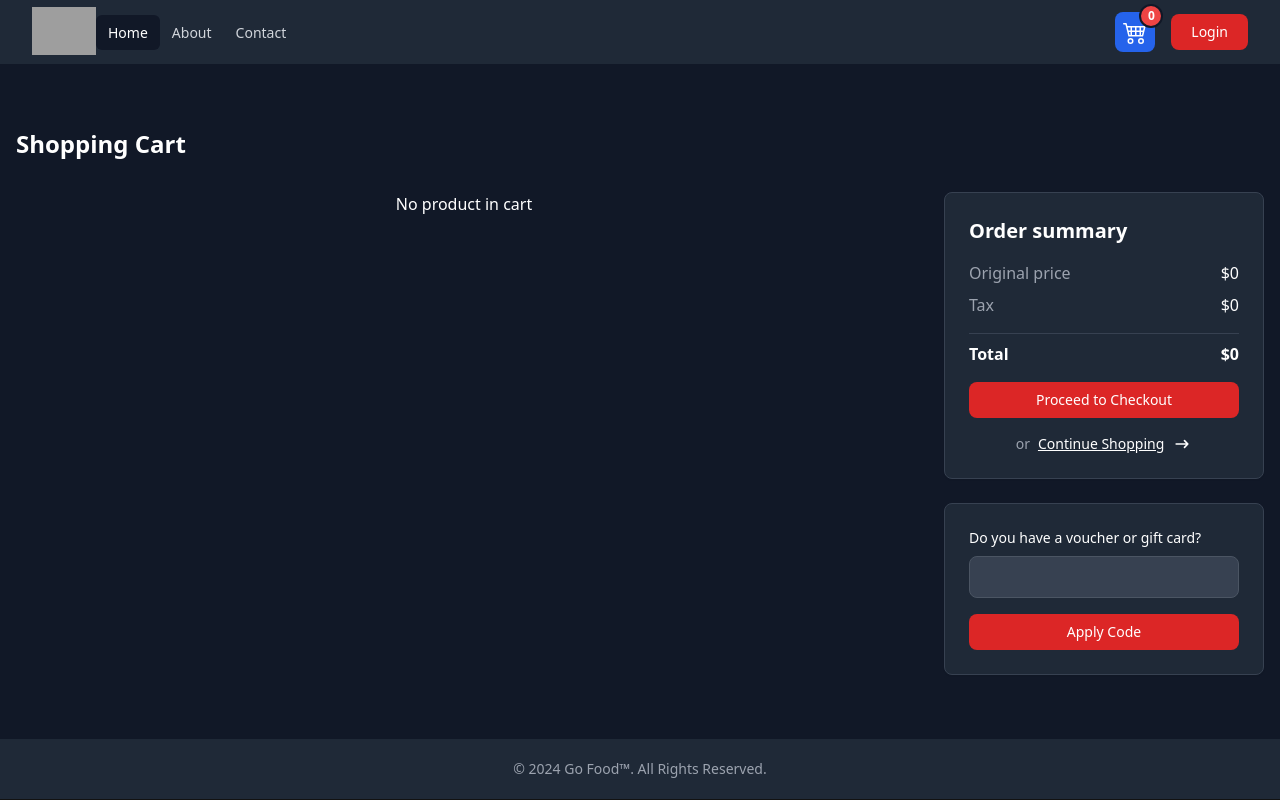
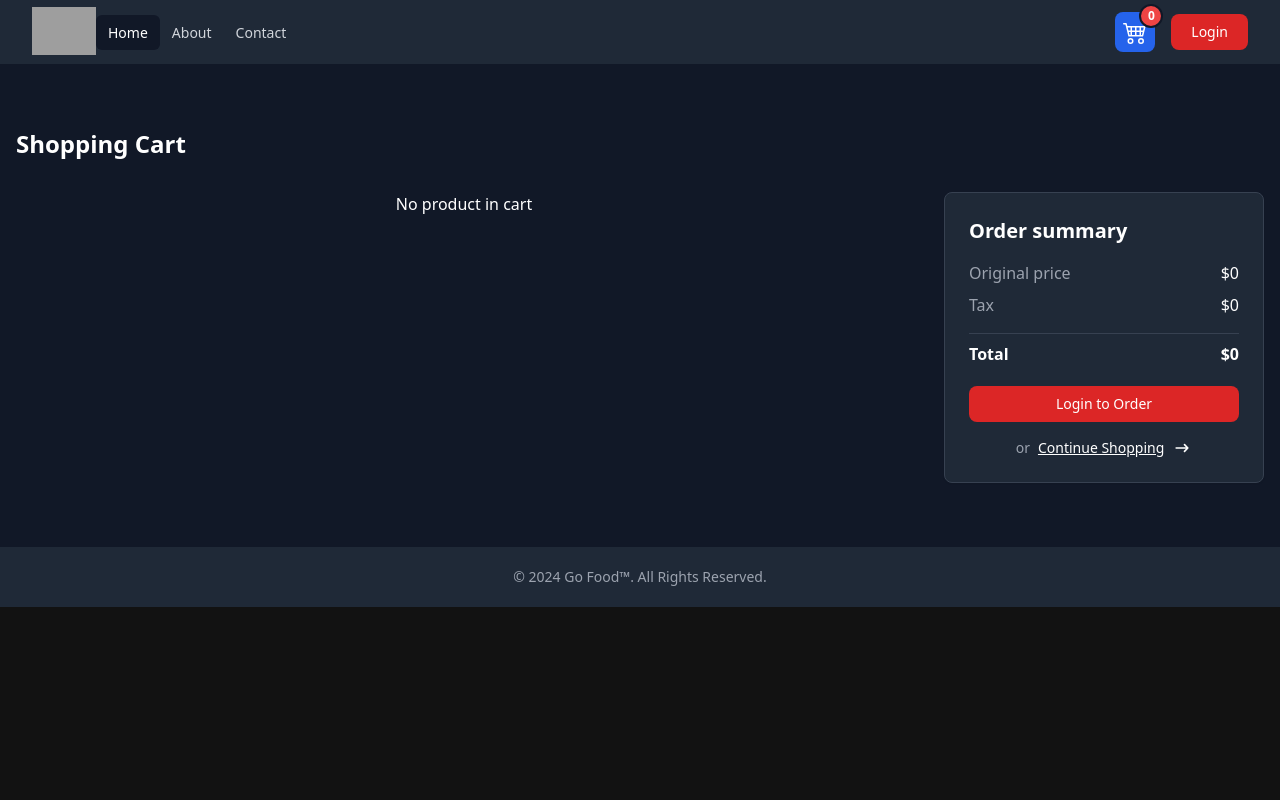
Before and after one commit to NIKO455/food-delivery-app, a React (Vite) app in the folder frontend/: page /cart in a window 1280 px wide. Built offline with nearby package versions, Linux system fonts and the light colour scheme; grey boxes are pictures that could not be loaded.

Commit message:
restrict user to pay without login

```diff
--- a/frontend/src/pages/CartPage.tsx
+++ b/frontend/src/pages/CartPage.tsx
@@ -1,6 +1,7 @@
 import {Button} from "../components/Button.tsx";
 import {CartContext} from '../contexts/CartContext.tsx'
 import {JSXElementConstructor, Key, ReactElement, ReactNode, ReactPortal, useContext, useState} from "react";
+import {Link} from "react-router-dom";
 
 export const CartPage = () => {
 
@@ -45,13 +46,12 @@ export const CartPage = () => {
                                                                  src={item.image}
                                                                  alt="imac image"/>
                                                         </a>
-
-                                                        <label htmlFor="counter-input" className="sr-only">Choose
-                                                            quantity:</label>
                                                         <div
                                                             className="flex items-center justify-between md:order-3 md:justify-end">
                                                             <div className="flex items-center">
-                                                                <p>{item.qty}</p>
+                                                                <p>{item.qty} <span
+                                                                    className='ml-2 bg-green-500 rounded text-sm p-1 capitalize'>{item.size}</span>
+                                                                </p>
                                                             </div>
                                                             <div className="text-end md:order-4 md:w-32">
                                                                 <p className="text-base font-bold text-gray-900 dark:text-white">${item.price}</p>
@@ -118,35 +118,27 @@ export const CartPage = () => {
                                         <dd className="text-base font-bold text-gray-900 dark:text-white">${totalPrice}</dd>
                                     </dl>
                                 </div>
-                                <Button content={'Proceed to Checkout'} className={'w-full'}/>
+                                {
+                                    localStorage.getItem('token') ?
+                                        <Button content={'Proceed to Checkout'} className={'w-full'}/>
+                                        :
+                                        <Link to={'/login'}>
+                                            <Button content={'Login to Order'} className={'w-full mt-5'}/>
+                                        </Link>
+                                }
 
                                 <div className="flex items-center justify-center gap-2">
                                     <span className="text-sm font-normal text-gray-500 dark:text-gray-400"> or </span>
-                                    <a href="#" title=""
-                                       className="inline-flex items-center gap-2 text-sm font-medium text-primary-700 underline hover:no-underline dark:text-primary-500">
+                                    <Link to={"/"} title=""
+                                          className="inline-flex items-center gap-2 text-sm font-medium text-primary-700 underline hover:no-underline dark:text-primary-500">
                                         Continue Shopping
                                         <svg className="h-5 w-5" aria-hidden="true" xmlns="http://www.w3.org/2000/svg"
                                              fill="none" viewBox="0 0 24 24">
                                             <path stroke="currentColor" strokeLinecap="round" strokeLinejoin="round"
                                                   strokeWidth="2" d="M19 12H5m14 0-4 4m4-4-4-4"/>
                                         </svg>
-                                    </a>
+                                    </Link>
                                 </div>
-                            </div>
-
-                            <div
-                                className="space-y-4 rounded-lg border border-gray-200 bg-white p-4 shadow-sm dark:border-gray-700 dark:bg-gray-800 sm:p-6">
-                                <form className="space-y-4">
-                                    <div>
-                                        <label htmlFor="voucher"
-                                               className="mb-2 block text-sm font-medium text-gray-900 dark:text-white"> Do
-                                            you have a voucher or gift card? </label>
-                                        <input type="text" id="voucher"
-                                               className="block w-full rounded-lg border border-gray-300 bg-gray-50 p-2.5 text-sm text-gray-900 focus:border-primary-500 focus:ring-primary-500 dark:border-gray-600 dark:bg-gray-700 dark:text-white dark:placeholder:text-gray-400 dark:focus:border-primary-500 dark:focus:ring-primary-500"
-                                               placeholder="" required/>
-                                    </div>
-                                    <Button content={'Apply Code'} className={'w-full'}/>
-                                </form>
                             </div>
                         </div>
                     </div>
```
